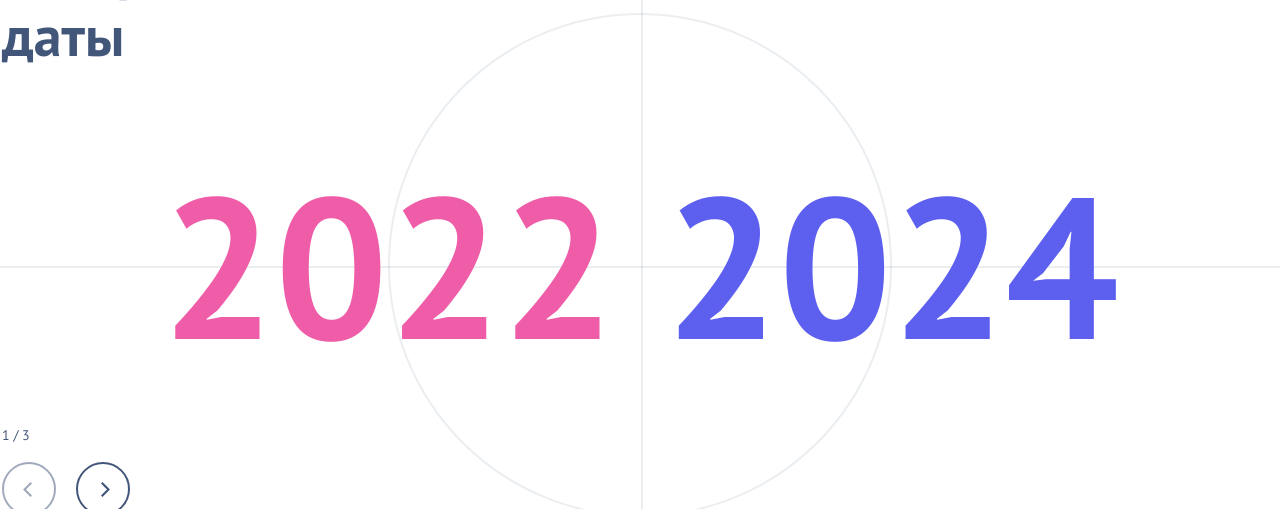
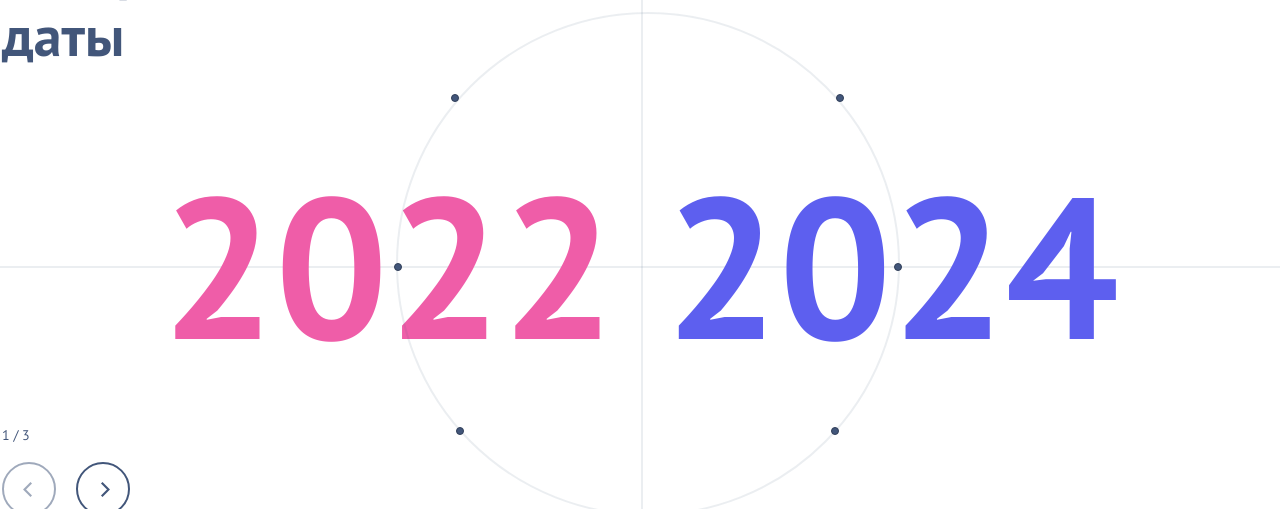
Before and after one commit to katokinawa/only-digital-test, a React (Vite) app: page / in a window 1280 px wide. Shown: the part 237-746 px from the top of the page. Built offline with nearby package versions, Linux system fonts and the light colour scheme.

Commit message:
feat: added the functionality of turning the circle and points, 75% are done

```diff
--- a/src/components/home/home.module.css
+++ b/src/components/home/home.module.css
@@ -60,9 +60,6 @@
   line-height: var(--years-font-height);
 }
 
-.circle {
-}
-
 .horizontal_stick {
   background-color: rgb(66, 86, 122, 0.1);
   height: 2px;
@@ -85,13 +82,112 @@
   z-index: 1;
 }
 
+.circle_wrapper {
+  position: absolute;
+  top: 23%;
+  left: 33%;
+  z-index: 11;
+}
+
 .centr_circle {
   border: 2px solid rgb(66, 86, 122, 0.1);
-  position: absolute;
-  top: 500px;
-  left: 50%;
-  transform: translate(-50%, -50%);
   border-radius: 50%;
   width: 500px;
   height: 500px;
+  z-index: 11;
+  transition: transform 1s ease-in-out;
 }
+
+.circle_item_1,
+.circle_item_2,
+.circle_item_3,
+.circle_item_4,
+.circle_item_5,
+.circle_item_6 {
+  display: flex;
+  justify-content: center;
+  align-items: center;
+  position: absolute;
+  width: 56px;
+  height: 56px;
+  border-radius: 100%;
+  transition: background-color 1s ease-in-out;
+}
+
+.circle_item_1 {
+  top: 16.67%;
+  right: 11.5%;
+  transform: translate(50%, -50%);
+}
+.circle_item_2 {
+  bottom: 49.5%;
+  right: 0;
+  transform: translate(50%, 50%);
+}
+.circle_item_3 {
+  bottom: 16.67%;
+  right: 12.5%;
+  transform: translate(50%, 50%);
+}
+.circle_item_4 {
+  bottom: 16.67%;
+  left: 12.5%;
+  transform: translate(-50%, 50%);
+}
+.circle_item_5 {
+  bottom: 49.5%;
+  left: 0;
+
+  transform: translate(-50%, 50%);
+}
+.circle_item_6 {
+  top: 16.67%;
+  left: 11.5%;
+  transform: translate(-50%, -50%);
+}
+
+.circle_dot {
+  display: block;
+  width: 6px;
+  height: 6px;
+  border-radius: 100%;
+  background-color: #42567a;
+  border: 1px solid #303e58;
+  z-index: 1;
+  transition: width 1s ease-in-out, height 1s ease-in-out,
+    background-color 1s ease-in-out, border 1s ease-in-out;
+}
+
+.circle_item_active {
+  width: 56px;
+  height: 56px;
+  cursor: pointer;
+  background-color: transparent;
+}
+
+.circle_item_index {
+  font-size: 2rem;
+  color: #333;
+  z-index: 2;
+}
+
+.circle_item_active .circle_dot {
+  position: absolute;
+  z-index: 1;
+  width: 56px;
+  height: 56px;
+  background-color: #f4f5f9;
+  border: 1px solid #303e58;
+  transition: width 0.5s ease-in-out, height 0.5s ease-in-out,
+    background-color 0.5s ease-in-out;
+}
+
+.circle_item_heading {
+  position: absolute;
+  font-size: 2rem;
+  top: 73px;
+  right: -50px;
+  font-weight: bold;
+  opacity: 1;
+  transition: opacity 0.3s ease-in-out;
+}
--- a/src/components/home/home.tsx
+++ b/src/components/home/home.tsx
@@ -1,9 +1,31 @@
+import { useState } from "react";
 import { SwiperInfo } from "../swiper-info/swiper-info";
 import styles from "./Home.module.css";
 
 export const Home = () => {
+  const [activeHoverIndex, setActiveHoverIndex] = useState<number | null>(null);
+  const [activeIndex, setActiveIndex] = useState<number | null>(null);
+  const [rotationAngle, setRotationAngle] = useState(0);
+  const [isTextVisible, setIsTextVisible] = useState(true);
+
+  const angles = [0, 42, 83, 180, 221, 262];
+
+  const titles = ["Наука", "Звери", "Природа", "Учение", "Религия", "Иное"];
+
+  const handleClick = (index: number) => {
+    setIsTextVisible(false);
+
+    setTimeout(() => {
+      setActiveIndex(index);
+      setRotationAngle(-angles[index]);
+    }, 300);
+
+    setTimeout(() => {
+      setIsTextVisible(true);
+    }, 1000);
+  };
+
   return (
-    <>
     <main className={styles.main}>
       <div className={styles.heading_wrapper}>
         <h1 className={styles.main_heading}>
@@ -12,15 +34,57 @@ export const Home = () => {
           даты
         </h1>
       </div>
+
       <article className={styles.years}>
         <p className={styles.year_from}>2022</p>
         <p className={styles.year_to}>2024</p>
       </article>
-        <div className={styles.centr_circle}></div>
+
+      <div className={styles.circle_wrapper}>
+        <div
+          className={styles.centr_circle}
+          style={{ transform: `rotate(${rotationAngle}deg)` }}
+        >
+          {titles.map((_, index) => (
+            <div
+              key={index}
+              className={`${styles[`circle_item_${index + 1}`]} ${
+                activeHoverIndex === index || activeIndex === index
+                  ? styles.circle_item_active
+                  : ""
+              }`}
+              onMouseEnter={() => setActiveHoverIndex(index)}
+              onClick={() => handleClick(index)}
+              onMouseLeave={() => setActiveHoverIndex(null)}
+            >
+              <div className={styles.circle_dot}></div>
+              {(activeHoverIndex === index || activeIndex === index) && (
+                <p
+                  style={{
+                    transform: `rotate(${-rotationAngle}deg)`,
+                    opacity: isTextVisible ? 1 : 0,
+                  }}
+                  className={styles.circle_item_index}
+                >
+                  {index + 1}
+                </p>
+              )}
+            </div>
+          ))}
+        </div>
+
+        <p
+          className={`${styles.circle_item_heading}`}
+          style={{ opacity: isTextVisible ? 1 : 0 }}
+        >
+          {activeIndex !== null ? titles[activeIndex] : ""}
+        </p>
+      </div>
+
       <div className={styles.horizontal_stick}></div>
       <div className={styles.vertical_stick}></div>
+
       <SwiperInfo />
     </main>
-    </>
   );
 };
```
Lines whose indentation alone changed are shown as unchanged.
